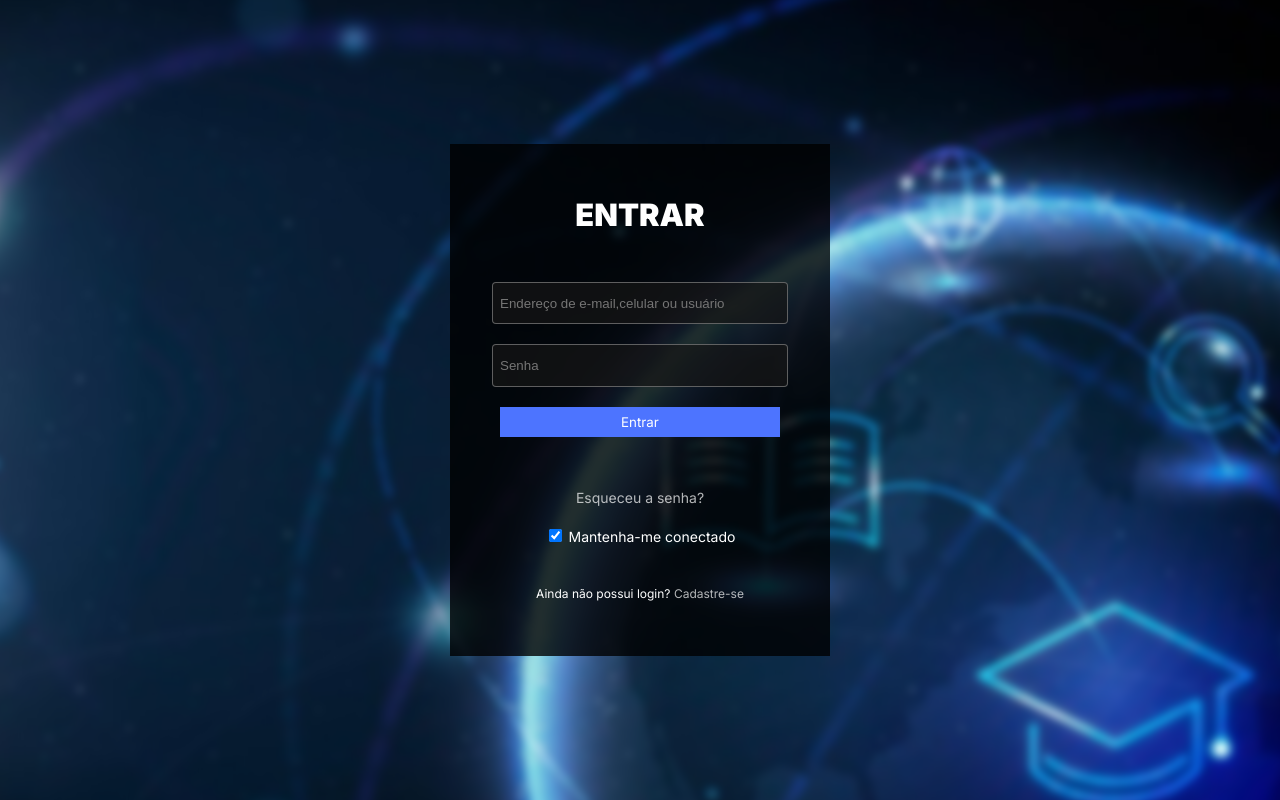
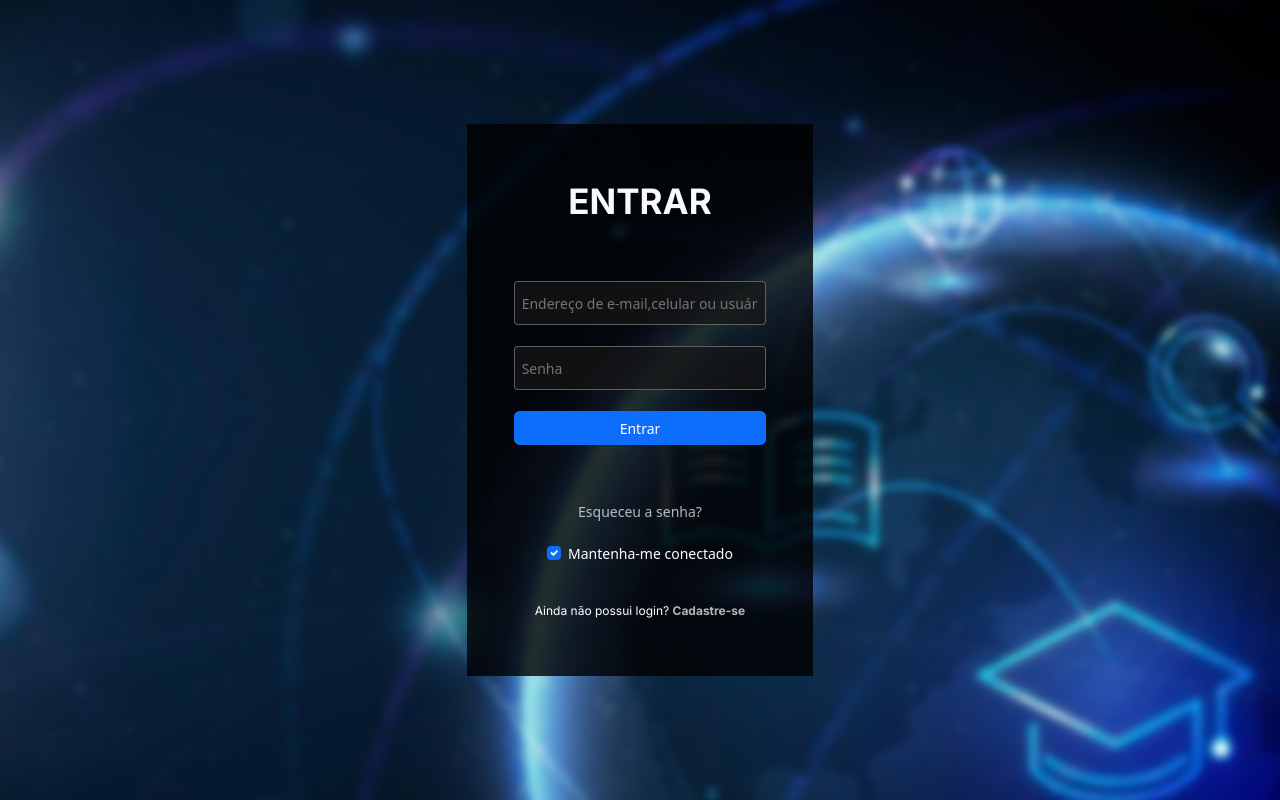
Before and after one commit to VitorNeryz/SoulLogTech, a plain HTML site: page login.html in a window 1280 px wide. Drawn offline with nearby package versions, Linux system fonts and the light colour scheme.

Commit message:
Adicionado o framework bootstrap e adição de classes

```diff
--- a/login.html
+++ b/login.html
@@ -6,6 +6,7 @@
     <meta name="viewport" content="width=device-width, initial-scale=1.0">
     <link rel="stylesheet" type="text/css" href="reset.css">
     <link rel="stylesheet" type="text/css" href="style.css">
+    <link href="https://cdn.jsdelivr.net/npm/bootstrap@5.3.3/dist/css/bootstrap.min.css" rel="stylesheet" integrity="sha384-QWTKZyjpPEjISv5WaRU9OFeRpok6YctnYmDr5pNlyT2bRjXh0JMhjY6hW+ALEwIH" crossorigin="anonymous">
     <link rel="preconnect" href="https://fonts.googleapis.com">
     <link rel="preconnect" href="https://fonts.gstatic.com" crossorigin>
     <link href="https://fonts.googleapis.com/css2?family=Inter:wght@100..900&display=swap" rel="stylesheet">
@@ -16,22 +17,23 @@
     <div class="background"></div>
     <div class="main-container-all-screen">
         <div class="box-container box-container--login">
-            <h1>ENTRAR</h1>
+            <h1 class="text-light fw-bold">ENTRAR</h1>
             <div class="box-container--form">
-                <input class="input form-input" label="email" placeholder="Endereço de e-mail,celular ou usuário">
-                <input class="input form-input" label="password" placeholder="Senha">
-                <button class="button button--big">Entrar</button>
+                <input class="input form-input py-4 px-2" label="email" placeholder="Endereço de e-mail,celular ou usuário">
+                <input class="input form-input py-4 px-2" label="password" placeholder="Senha">
+                <button class="button button--big btn btn-primary">Entrar</button>
                 <a class="link" href="#">Esqueceu a senha?</a>
             </div>
-            <div class="box">
-                <input type="checkbox" name="conected" checked />
-                <label class="label-input">Mantenha-me conectado</label>
+            <div class="box form-check">
+                <input type="checkbox" class="form-check-input" id="stayConected" checked />
+                <label class="label-input form-check-label" for="stayConected">Mantenha-me conectado</label>
             </div>
             <p class="default-text default-text--highspace">Ainda não possui login? <strong><a class="link" href="#">Cadastre-se</a></strong>
             </p>
         </div>
     </div>
     </div>
+    <script src="https://cdn.jsdelivr.net/npm/bootstrap@5.3.3/dist/js/bootstrap.bundle.min.js" integrity="sha384-YvpcrYf0tY3lHB60NNkmXc5s9fDVZLESaAA55NDzOxhy9GkcIdslK1eN7N6jIeHz" crossorigin="anonymous"></script>
 </body>
 
 </html>
```
